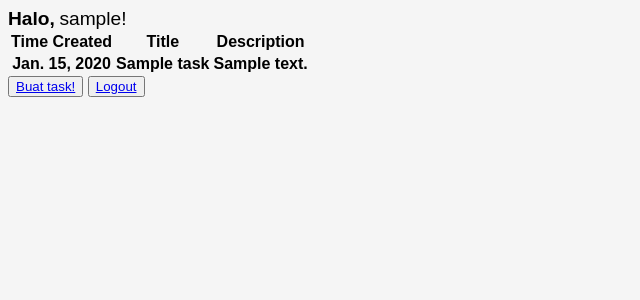
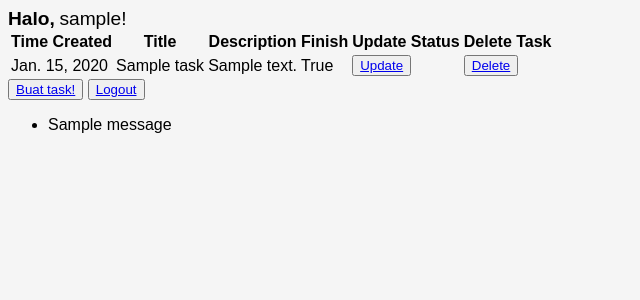
Before and after one commit to FerryHusnil/pbp-assignment, a Django app: page /todolist/ in a window 1280 px wide. Shown: the top 300 px of the page, without its empty margins (0-640 px from the left). Run offline with Django 4.2, Linux system fonts and the light colour scheme; a user stored in the database is signed in; tables that the repository leaves empty hold one stand-in row (values such as "Sample post"); one stand-in notice (Sample message) is shown; lists and menus that the app fills with data are empty.

Commit message:
add update and delete

```diff
--- a/todolist/models.py
+++ b/todolist/models.py
@@ -8,3 +8,4 @@ class Task(models.Model):
     date = models.DateField(default=datetime.datetime.now())
     title = models.CharField(max_length=100)
     description = models.TextField()
+    is_finished = models.BooleanField(default=False)
--- a/todolist/templates/todolist.html
+++ b/todolist/templates/todolist.html
@@ -8,12 +8,18 @@
     <th>Time Created</th>
     <th>Title</th>
     <th>Description</th>
+    <th>Finish</th>
+    <th>Update Status</th>
+    <th>Delete Task</th>
   </tr>
   {% for task in tasks %}
   <tr>
-    <th>{{task.date}}</th>
-    <th>{{task.title}}</th>
-    <th>{{task.description}}</th>
+    <td>{{task.date}}</td>
+    <td>{{task.title}}</td>
+    <td>{{task.description}}</td>
+    <td>{{task.is_finished}}</td>
+    <td><button><a href="{% url 'todolist:update_task' task.pk %}">Update</a></button></td>
+    <td><button><a href="{% url 'todolist:delete_task' task.pk %}">Delete</a></button></td>
   </tr>
   {% endfor %}
 </table>
@@ -23,4 +29,12 @@
 <button><a href="{% url 'todolist:create_task' %}">Buat task!</a></button>
 <button><a href="{% url 'todolist:logout' %}">Logout</a></button>
 
+{% if messages %}
+    <ul>
+        {% for message in messages %}
+            <li>{{ message }}</li>
+        {% endfor %}
+    </ul>
+{% endif %}
+
 {% endblock content %}
--- a/todolist/urls.py
+++ b/todolist/urls.py
@@ -1,6 +1,6 @@
 # TODO: Implement Routings Here
 from django.urls import path
-from todolist.views import show_todolist, create_task, register, login_user, logout_user
+from todolist.views import show_todolist, create_task, update_task, delete_task, register, login_user, logout_user
 
 app_name = "todolist"
 
@@ -9,5 +9,7 @@ urlpatterns = [
     path("register", register, name="register"),
     path("login", login_user, name="login"),
     path("logout", logout_user, name="logout"),
-    path("create-task", create_task, name="create_task")
+    path("create-task", create_task, name="create_task"),
+    path("update-task/<int:pk>", update_task, name="update_task"),
+    path("delete-task/<int:pk>", delete_task, name="delete_task"),
 ]
--- a/todolist/views.py
+++ b/todolist/views.py
@@ -23,14 +23,27 @@ def create_task(request):
             task = form.save(commit=False)
             task.user = auth_models.User.objects.get(pk=request.user.id)
             task.save()
-            print("sudah bikin task")
-            print(Task.objects.all())
             messages.success(request, "Task Created Successfully")
             return redirect("todolist:show_todolist")
     else:
         form = TaskForm()
     context = {"form": form}
     return render(request, "create_task.html", context)
+
+@login_required(login_url="/todolist/login")
+def update_task(request, pk):
+    task = Task.objects.get(pk=pk)
+    task.is_finished = not task.is_finished
+    task.save()
+    messages.success(request, "Status Update Successfully")
+    return redirect("todolist:show_todolist")
+
+@login_required(login_url="/todolist/login")
+def delete_task(request, pk):
+    task = Task.objects.get(pk=pk)
+    task.delete()
+    messages.success(request, "Task Deleted Successfully")
+    return redirect("todolist:show_todolist")
 
 def register(request):
     if request.method == "POST":
```
Also changed, not shown: todolist/migrations/0002_task_is_finished_alter_task_date.py (added).
